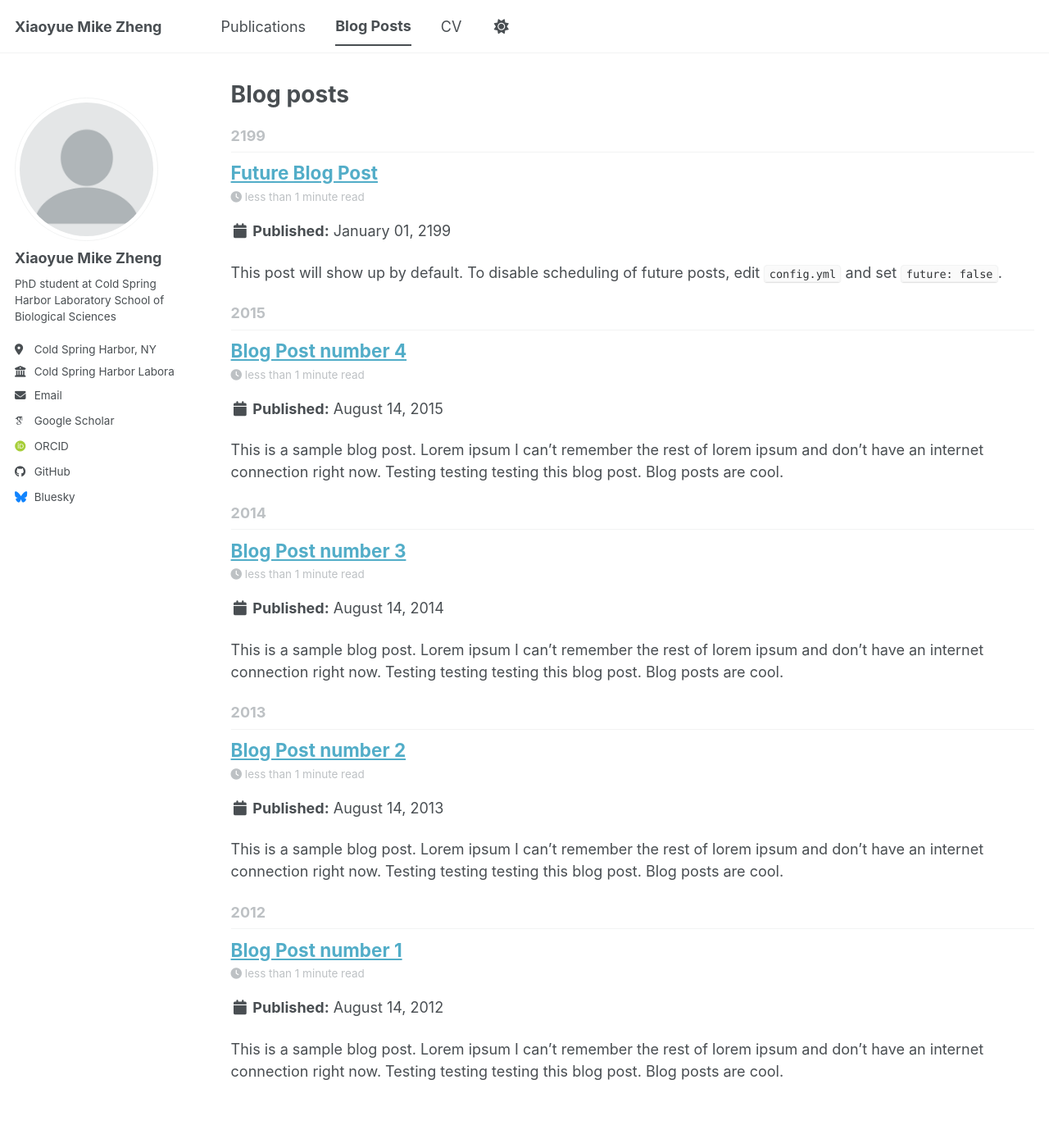
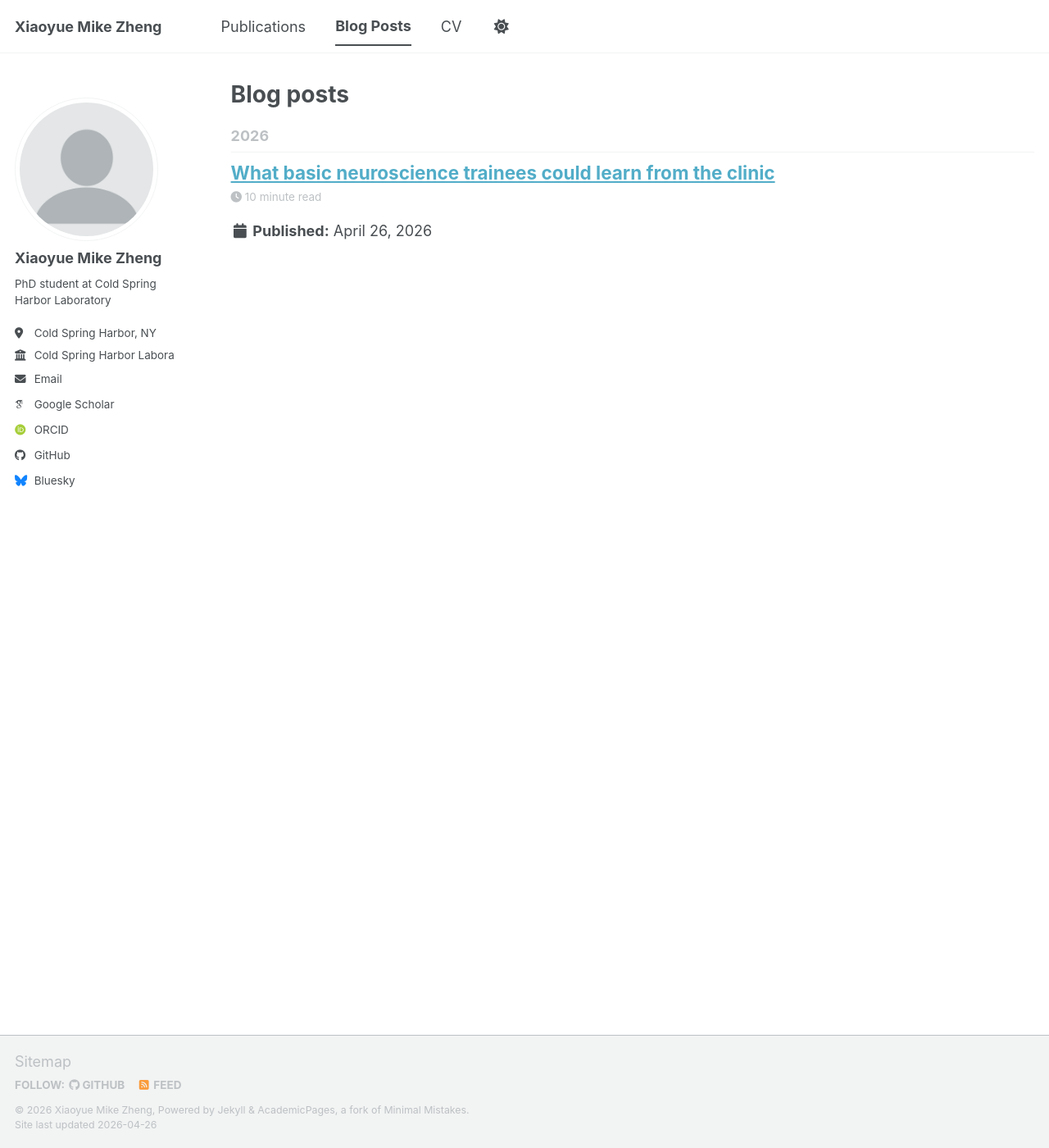
Before and after one commit to xmikezheng20/xmikezheng20.github.io, a Jekyll site: the page built from _pages/year-archive.html, in a window 1280 px wide and 1400 px high. Shown: the whole window at 82% size. Built offline with Jekyll 4.4.1, drawn with Linux system fonts in a browser that asks for light colours; some web fonts are replaced; a script bundle is joined from its source files by our own code; library files that are not in the unit come from our copies.

Commit message:
add a blog post

```diff
--- a/_config.yml
+++ b/_config.yml
@@ -26,7 +26,7 @@ author:
   avatar           : "profile.png"
   name             : "Xiaoyue Mike Zheng"
   pronouns         : # example: "she/her"
-  bio              : "PhD student at Cold Spring Harbor Laboratory School of Biological Sciences"
+  bio              : "PhD student at Cold Spring Harbor Laboratory"
   location         : "Cold Spring Harbor, NY"
   employer         : "Cold Spring Harbor Laboratory"
   uri              : # URL
--- a/_includes/archive-single.html
+++ b/_includes/archive-single.html
@@ -52,10 +52,12 @@
          <p class="page__date"><strong><i class="fa fa-fw fa-calendar" aria-hidden="true"></i> {{ site.data.ui-text[site.locale].date_label | default: "Published:" }}</strong> <time datetime="{{ post.date | default: "1900-01-01" | date_to_xmlschema }}">{{ post.date | default: "1900-01-01" | date: "%B %d, %Y" }}</time></p>
         {% endif %}
 
-    {% if post.excerpt and site.read_more != 'enabled' %}
-    <p class="archive__item-excerpt" itemprop="description">{{ post.excerpt | markdownify }}</p>
-    {% elsif post.excerpt and site.read_more == 'enabled' %}
-    <p class="archive__item-excerpt" itemprop="description"><p>{{ post.excerpt | markdownify | remove: '<p>' | remove: '</p>' }}<strong><a href="{{ base_path }}{{ post.url }}" rel="permalink"> Read more</a></strong></p></p>
+    {% if post.collection != 'posts' %}
+      {% if post.excerpt and site.read_more != 'enabled' %}
+      <p class="archive__item-excerpt" itemprop="description">{{ post.excerpt | markdownify }}</p>
+      {% elsif post.excerpt and site.read_more == 'enabled' %}
+      <p class="archive__item-excerpt" itemprop="description"><p>{{ post.excerpt | markdownify | remove: '<p>' | remove: '</p>' }}<strong><a href="{{ base_path }}{{ post.url }}" rel="permalink"> Read more</a></strong></p></p>
+      {% endif %}
     {% endif %}
 
     {% if post.citation and post.paperurl and post.slidesurl and post.bibtexurl %}
--- a/_posts/2012-08-14-blog-post-1.md
+++ /dev/null
@@ -1,20 +0,0 @@
----
-title: 'Blog Post number 1'
-date: 2012-08-14
-permalink: /posts/2012/08/blog-post-1/
-tags:
-  - cool posts
-  - category1
-  - category2
----
-
-This is a sample blog post. Lorem ipsum I can't remember the rest of lorem ipsum and don't have an internet connection right now. Testing testing testing this blog post. Blog posts are cool.
-
-Headings are cool
-======
-
-You can have many headings
-======
-
-Aren't headings cool?
-------
--- a/_posts/2013-08-14-blog-post-2.md
+++ /dev/null
@@ -1,20 +0,0 @@
----
-title: 'Blog Post number 2'
-date: 2013-08-14
-permalink: /posts/2013/08/blog-post-2/
-tags:
-  - cool posts
-  - category1
-  - category2
----
-
-This is a sample blog post. Lorem ipsum I can't remember the rest of lorem ipsum and don't have an internet connection right now. Testing testing testing this blog post. Blog posts are cool.
-
-Headings are cool
-======
-
-You can have many headings
-======
-
-Aren't headings cool?
-------
--- a/_posts/2014-08-14-blog-post-3.md
+++ /dev/null
@@ -1,20 +0,0 @@
----
-title: 'Blog Post number 3'
-date: 2014-08-14
-permalink: /posts/2014/08/blog-post-3/
-tags:
-  - cool posts
-  - category1
-  - category2
----
-
-This is a sample blog post. Lorem ipsum I can't remember the rest of lorem ipsum and don't have an internet connection right now. Testing testing testing this blog post. Blog posts are cool.
-
-Headings are cool
-======
-
-You can have many headings
-======
-
-Aren't headings cool?
-------
--- /dev/null
+++ b/_posts/2026-04-26-basic-neuro-clinical-exposure.md
@@ -0,0 +1,43 @@
+---
+title: 'What basic neuroscience trainees could learn from the clinic'
+date: 2026-04-26
+permalink: /posts/2026/basic-neuro-clinical-exposure/
+tags:
+  - personal
+---
+
+During a recent visit home, I had a comprehensive physical exam that included a brain MRI. I later sat in a clinic to discuss the results briefly with a senior doctor and a few student doctors. The results were normal, so the conversation was casual and friendly. At some point, one of the student doctors asked me what I did. I told him I was a PhD student in neuroscience.
+
+He seemed interested. “What disease do you study?” he asked.
+
+I hesitated for a second, because the answer I usually give when people ask me what I work on did not fit the shape of this question. I stumbled, but nonetheless told him that I study the neural circuits of vocalizations in rodents. He looked a little confused, perhaps unsure what to do with my answer. The senior doctor, perhaps sensing the small awkwardness, explained that my work was basic research. The conversation moved on.
+
+This short exchange stuck in my mind. We were all, in some sense, working near the nervous system, but our approaches were strikingly different. In the hospital setting, it was natural to assume that neuroscience was organized around diseases. In my world, it was equally natural for neuroscience to mean questions about brain and behavior that may have no immediate clinical relevance at all.
+
+I came to graduate school broadly interested in how the brain functions. Around that time, systems neuroscience was changing quickly. New tools made it possible to simultaneously record from many neurons in freely moving animals. Deep-learning-based methods were making it easier to quantify behavior. There was also a renewed interest in neuroethology — in asking not only how the brain solves tasks designed by experimenters to model cognitive processes, but also how animals generate behaviors that matter in their own lives.
+
+This confluence led me to join the Banerjee Lab and study the neural circuits of vocal communication in Alston’s singing mouse, a rodent native to Central America known for its loud, stereotyped vocalizations during social interactions. When I joined, we were a new lab working with a nontraditional animal model, so we decided to spend a lot of time trying to understand the behavior itself. This was partly to learn what these vocalizations might mean in the animal’s natural life, and partly to build a foundation for future neural manipulation and recording experiments. We watched the mice, handled them, and read papers on zoology and animal behavior. In the process, we made many small observations, formed tentative predictions, and adjusted our experiments based on what the animals actually did. Through many iterations of this process, we started to develop a practical behavioral intuition: when they vocalized, what social contexts mattered, and what they seemed to like or dislike.
+
+Over time, this growing familiarity with the animals also changed the science in our lab. We found that singing mice not only produce their namesake songs, but also robustly produce ultrasonic vocalizations, or USVs, a conserved vocalization common to many rodents. We also improved our social behavioral paradigms, so that a dataset that once took roughly sixty hours to collect could later be collected in around six hours. The coexistence of ancestral and novel vocalizations within a single species, sometimes even within a single behavioral session in a single animal, made it possible to directly compare the underlying neural circuits. In this sense, careful observation helped us move from characterizing a behavior to using singing mice as a model for studying how new behaviors evolve.
+
+I saw a similar form of observation and care turn into practical knowledge during one of my lab rotations. In that lab, researchers trained mice to perform a continuous sensorimotor task. On paper, the task could be described cleanly. In practice, training an animal required a great deal of judgment. The experimenter had to watch how each mouse approached the task, when it was confused, when it was engaged, and how to adjust the training gradually. This kind of intuition can deeply shape how a researcher thinks about behavior and the brain.
+
+These experiences shaped my understanding of what PhD training actually involves. Of course, we are supposed to become subject experts on our thesis projects. But this training also teaches something equally important: a way of seeing. We learn to watch carefully, to notice patterns, to form expectations, and to revise them through experiment. We learn that small details can matter. We learn that a surprising observation is not yet a hypothesis, but it may become the beginning of one.
+
+Later, during the same trip home, I spent time in a neurology ward because of an elderly family member. I was there as family, not as a scientist, and certainly not as a clinician. In the quiet periods between rounds and exams, I found myself watching the doctors, nurses, patients, and families come and go in the hallway.
+
+I had encountered neurological and psychiatric disorders mostly from textbooks and introductions to research talks, where each disease is often summarized by a few characteristic features: anhedonia in depression, learning and memory deficits in Alzheimer’s disease, motor deficits in Parkinson’s disease, and so on. Researchers make animal models of these disorders, develop phenotyping methods based on some of these defining features, and use the models to understand mechanisms and develop interventions. But in the ward, what struck me was the density and variety of the phenomena. Disease did not appear as a clean behavioral variable. A patient who had walked gingerly with the help of a stick could, a few minutes later in another context, walk with large and balanced strides. A patient with Parkinsonian tremor could also be unable to stay asleep for more than a couple of hours. I did not know how to interpret these moments, and I do not want to overread them. But that was partly what made them striking to me: they were phenomena I would not have known to think about without being there.
+
+I left with the feeling that many clinically rich observations remain largely invisible to basic neuroscience trainees like me. Clinicians see these phenomena every day, but they are often busy caring for patients. Basic scientists have tools for building models and testing mechanisms, but many of us rarely encounter the clinical realities that might enrich or challenge our models. When such observations do enter basic neuroscience, they often do so through chance conversations, unusual career paths, or individual physician-scientists who can move between worlds.
+
+There is nothing new about saying that basic neuroscience and clinical medicine are separated. The gap between bench and bedside is a familiar concern. Physician-scientist training exists partly to bridge it, and many important discoveries have come from people who can think across clinical and basic sciences. But my experience made me wonder whether there is another, lighter-weight bridge from the basic research side: not one that turns basic scientists into clinicians, but one that gives them some direct exposure to clinical phenomena while their scientific questions are still taking shape.
+
+Young basic scientists are often shaped early. Many develop their academic interests through undergraduate or post-baccalaureate research, before they even enter a PhD program. Once in graduate school, they rotate through a few labs, join one, and then spend years within a particular model system, set of methods, and local scientific culture. This narrowing is necessary to do deep work in a field. But a side effect is that, even as trainees develop general research skills, their scientific imagination can become local to the systems and questions immediately around them.
+
+For basic neuroscience trainees, some clinical exposure could potentially broaden that imagination. This is not to say every project needs a translational angle. Basic science should remain free to study mechanisms that have no immediate medical application. But clinical settings contain forms of behavior and variability that are difficult to appreciate from papers alone. Seeing them may shape what a young scientist pays attention to, what models they use, what tasks they design, and what phenomena they study.
+
+The current system does not make this easy. A PhD student’s time is precious, and advisors understandably want students to make progress on their thesis work. Clinicians are busy, and hosting a basic science trainee may not bring them any obvious tangible benefit. Clinical settings also involve privacy, credentialing, and other logistical barriers. Nevertheless, many basic neuroscience trainees might benefit from seeing clinical neuroscience more closely, and clinicians might have observations that could be interesting to basic researchers. There is often no simple forum where these interactions are expected, supported, or rewarded.
+
+I think a short clinical exposure program for neuroscience PhD students and early postdocs could provide a scaffold for this kind of exposure. It could be as simple as a few weeks or a summer spent shadowing in neurology, psychiatry, rehabilitation medicine, sleep clinics, or related clinical research settings. The goal would be modest: to give developing basic scientists structured contact with clinical phenomena as they find their scientific questions and form their scientific taste. This would not by itself solve a disease or explain the brain. But it may be a way of engineering serendipity: creating a setting where young scientists are allowed, even briefly, to see what clinical medicine sees every day.
+
+I still think about that brief conversation in the clinic. The distance between me and the student doctor need not be as large as it seemed to me at the time. Although we study the brain in different states, in different individuals, and sometimes in different species, we are all students of the brain. I do not think every basic scientist needs to become translational, or that every clinical observation needs to become a research program. But I do think young neuroscientists may carry a richer sense of the nervous system they study if they have the chance to see it from both sides.
--- a/_posts/2199-01-01-future-post.md
+++ /dev/null
@@ -1,11 +0,0 @@
----
-title: 'Future Blog Post'
-date: 2199-01-01
-permalink: /posts/2012/08/blog-post-4/
-tags:
-  - cool posts
-  - category1
-  - category2
----
-
-This post will show up by default. To disable scheduling of future posts, edit `config.yml` and set `future: false`.
```
Also changed, not shown: _posts/2015-08-14-blog-post-4.md (deleted, +0 -20 lines).
